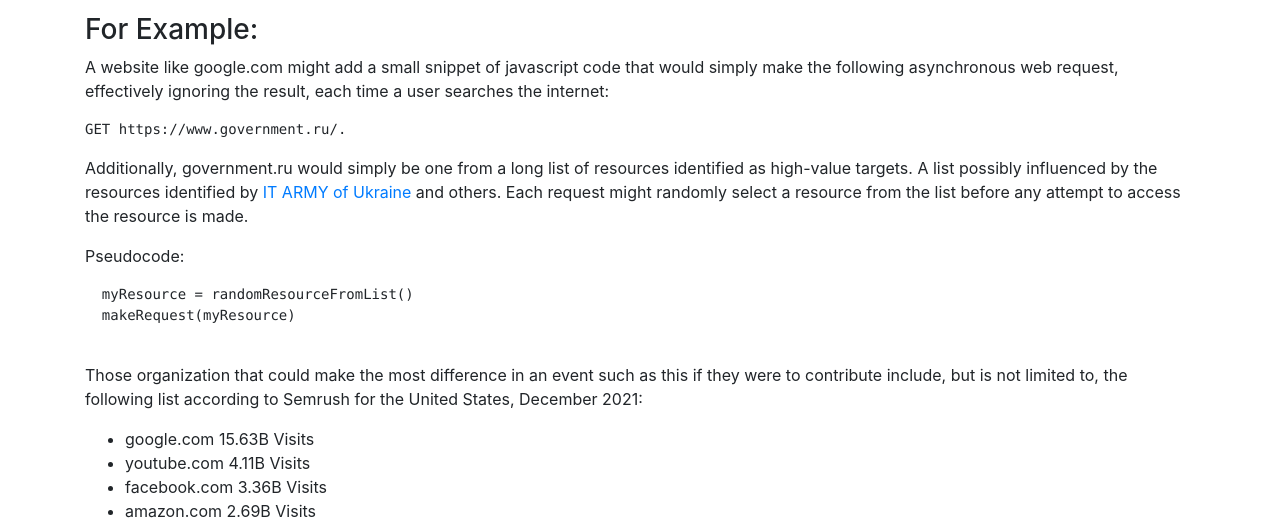
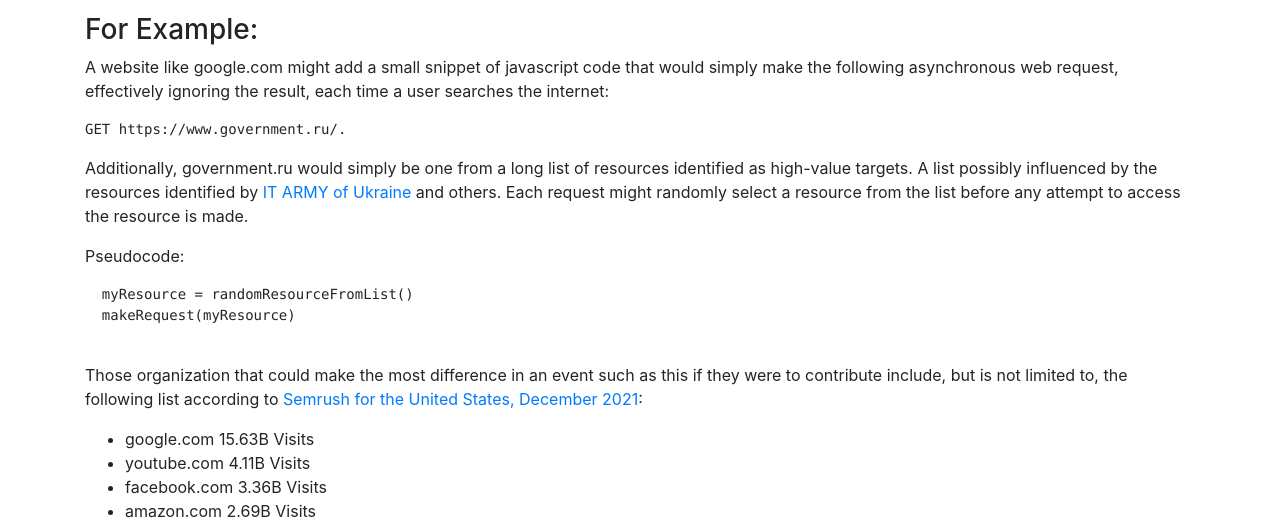
Before and after one commit to passiveddos/passiveddos.github.io, a plain HTML site: page index.html in a window 1280 px wide. Shown: the part 265-791 px from the top of the page. Drawn offline with nearby package versions, Linux system fonts and the light colour scheme.

Commit message:
Update index.html

```diff
--- a/index.html
+++ b/index.html
@@ -41,7 +41,7 @@
       </pre>
 <!--       </code> -->
 
-      <p>Those organization that could make the most difference in an event such as this if they were to contribute include, but is not limited to, the following list according to Semrush for the United States, December 2021:</p>
+      <p>Those organization that could make the most difference in an event such as this if they were to contribute include, but is not limited to, the following list according to <a href="https://www.semrush.com/blog/most-visited-websites/" target="_blank">Semrush for the United States, December 2021</a>:</p>
       <ul>
         <li>google.com 15.63B Visits</li>
         <li>youtube.com 4.11B Visits</li>
```
